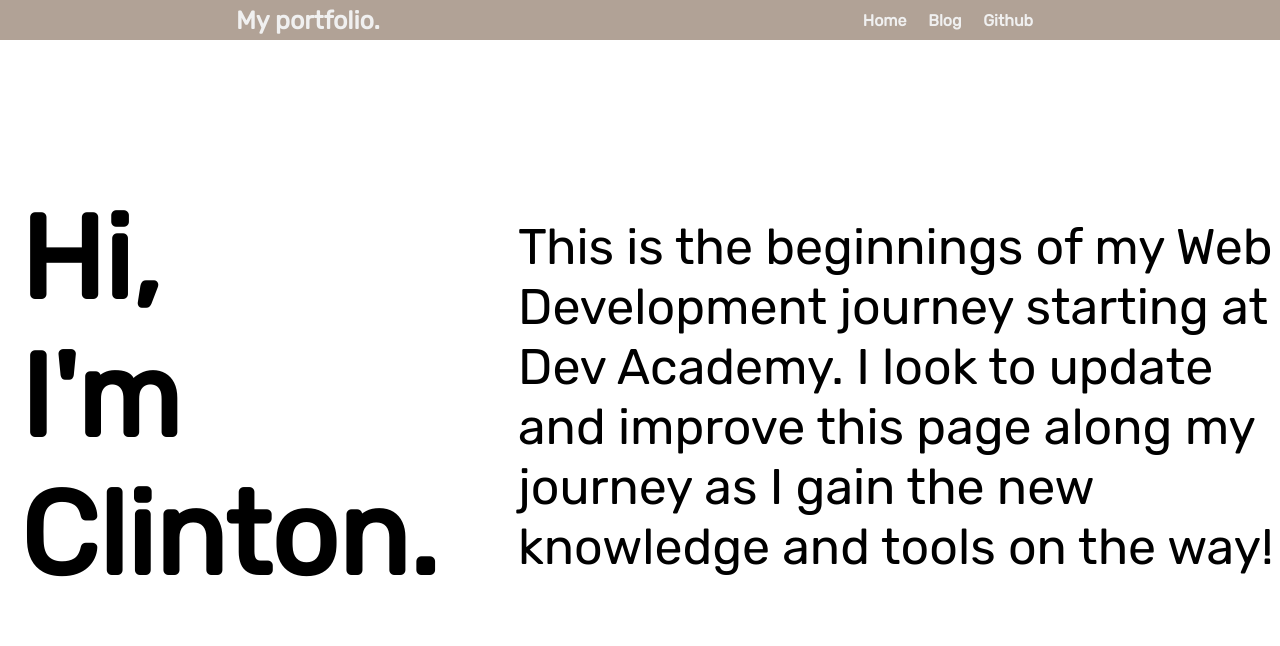
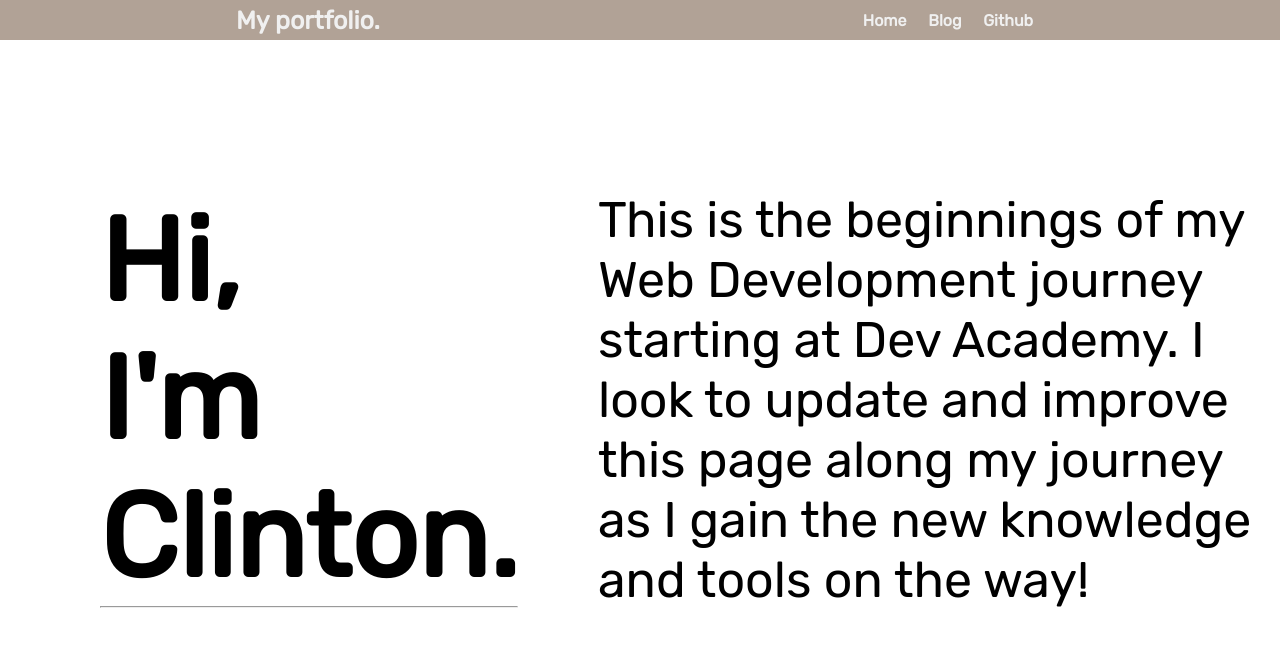
Before and after one commit to cphilathong/cphilathong.github.io, a plain HTML site: page index.html in a window 1280 px wide. Drawn offline with Linux system fonts and the light colour scheme.

Commit message:
add <hr> to main intro banner

```diff
--- a/index.html
+++ b/index.html
@@ -27,8 +27,8 @@
 
     <!-- Introduction/Main-content-->
     <section class="intro" id="home">
-      <h3>Hi, <br>I'm Clinton.</strong></h3>
-      <p class="banner-p">This is the beginnings of my Web Development journey starting at Dev Academy. I look to update and improve this page along my journey as
+      <h3>Hi, <br>I'm Clinton. <hr></strong></h3>
+      <p >This is the beginnings of my Web Development journey starting at Dev Academy. I look to update and improve this page along my journey as
         I gain the new knowledge and tools on the way!</p>
     </section>
 
--- a/styles/main.css
+++ b/styles/main.css
@@ -22,7 +22,7 @@ nav {
     font-family: 'Rubik', sans-serif;
     font-size: 100px;
     margin-top: 150px;
-    margin-left: 20px;
+    margin-left: 100px;
 
 }
 
@@ -50,7 +50,7 @@ nav {
     font-weight: bold;
 }
 
- p {
+ .intro p {
     display: flex;
     justify-content: space-around;
     margin-left: 80px;
```
